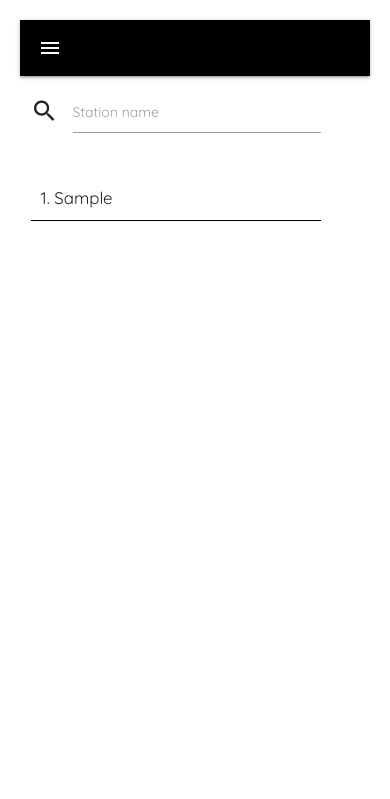
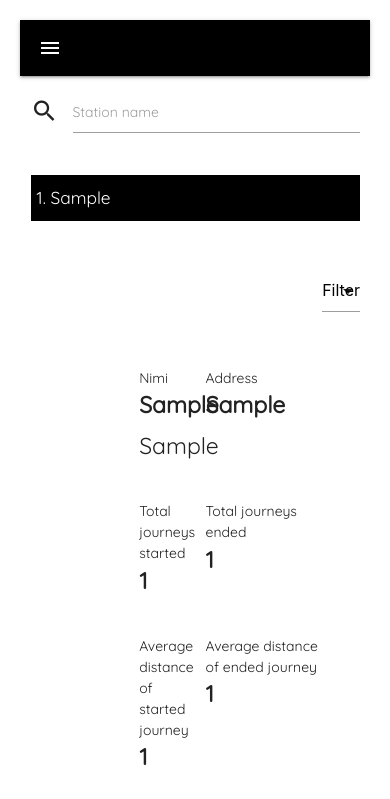
Before and after one commit to Abdu114/citybike, a PHP site: page /stations-single.php in a window 390 px wide. Shown: the top 799 px of the page. Before the commit the page ends 221 px from the top, so only its background shows below. Run offline with PHP 8.4, Linux system fonts and the light colour scheme; tables that the repository leaves empty or names only in its code hold one stand-in row (values such as "Sample post"); some libraries are stand-ins or nearby versions.

Commit message:
added google map, and total journeys calculations

```diff
--- a/stations-single.php
+++ b/stations-single.php
@@ -1,3 +1,40 @@
+<?php
+  include('db.php');
+
+  // GEt the first station name to use in the link if there is no station name in the link
+  $first_station_sql = "SELECT nimi FROM stations ORDER BY nimi ASC LIMIT 1";
+  $first_station_query = mysqli_query($db, $first_station_sql);
+  $first_station_fetch = mysqli_fetch_assoc($first_station_query);
+  $first_station_res_name = $first_station_fetch['nimi'];
+  // if the link is empty get the first station name in DB
+  $station_name = isset($_GET['station']) ? $_GET['station'] : $first_station_res_name;
+
+  // station in the link
+  $station_link_sql = "SELECT nimi, namn, x, y, osoite FROM stations WHERE nimi = '$station_name'";
+  $station_link_query = mysqli_query($db, $station_link_sql);
+
+  while($station_link_fetch = mysqli_fetch_assoc($station_link_query)){
+    $station_link_res_name = $station_link_fetch['nimi'];
+    $station_link_res_namn = $station_link_fetch['namn'];
+    $station_link_res_osoite = $station_link_fetch['osoite'];
+    $station_link_res_x = $station_link_fetch['x'];
+    $station_link_res_y = $station_link_fetch['y'];
+  }
+
+  // Total journeys started
+  $total_journeys_started_sql = "SELECT count(journeys.departure_station_id) as startedjourneys FROM journeys INNER JOIN stations ON journeys.departure_station_id = stations.id WHERE stations.nimi = '$station_link_res_name'";
+  $total_journeys_started_query = mysqli_query($db, $total_journeys_started_sql);
+  $total_journeys_started_fetch = mysqli_fetch_assoc($total_journeys_started_query);
+  $total_journeys_started_res = $total_journeys_started_fetch['startedjourneys'];
+
+  // Total journeys ended
+  $total_journeys_ended_sql = "SELECT count(journeys.return_station_id) as endedjourneys FROM journeys INNER JOIN stations ON journeys.return_station_id = stations.id WHERE stations.nimi = '$station_link_res_name'";
+  //echo $total_journeys_ended_sql;
+  $total_journeys_ended_query = mysqli_query($db, $total_journeys_ended_sql);
+  $total_journeys_ended_fetch = mysqli_fetch_assoc($total_journeys_ended_query);
+  $total_journeys_ended_res = $total_journeys_ended_fetch['endedjourneys'];
+
+?>
 <!DOCTYPE html>
 <html>
   <head>
@@ -65,26 +102,29 @@
         border-bottom: 1px solid #000;
         padding: 10px;
         font-size: 1.2rem;
-        /*margin-bottom: 3px;*/
         cursor: pointer;
       }
       .collection-items.active{
         background-color: #000;
         color: #fff;
         transform: scale(1.03);
-        transition: 0.5s;
+        transition: 0.3s;
         -ms-transform: scale(1.03);
         -webkit-transform: scale(1.03);
       }
       .collection-items:hover{
         transform: scale(1.03);
-        transition: 0.5s;
+        transition: 0.3s;
         -ms-transform: scale(1.03);
         -webkit-transform: scale(1.03);
-
+      }
+      a{
+        color: #000;
       }
       ::-webkit-scrollbar {
-        width: 10px;
+        width: 7px;
+        height: 7px;
+
       }
 
       ::-webkit-scrollbar-track {
@@ -93,18 +133,37 @@
       }
 
       ::-webkit-scrollbar-thumb {
-        background: 	hsl(0, 0%, 1%);
+        background: hsl(0, 0%, 1%);
         height: 150px;
-
       }
 
       ::-webkit-scrollbar-thumb:hover {
         background: 	hsl(0, 0%, 25%);
       }
+      #map {
+        height: 400px; /* The height is 400 pixels */
+        width: 100%; /* The width is the width of the web page */
+      }
+      #right-align{
+        float: right;
+      }
+      #left-col{
+        padding-left: 90px;
+      }
+      .label{
+        margin-bottom: -12px;
+      }
+      .bold-text{
+        font-weight: 600;
+      }
 			@media only screen and (max-width: 992px) {
 				nav{
 					width: 100%;
 			  }
+        .collections{
+        max-height: 300px;
+        overflow: overlay;
+      }
 			}
     </style>
   </head>
@@ -132,7 +191,7 @@
       <!-- List box -->
       <div class="col l3 s12 offset-l1" id="list-box">
         <div class="row">
-          <div class="col 12">
+          <div class="col s12">
             <div class="row">
               <div class="input-field col s12">
                 <i class="material-icons prefix">search</i>
@@ -142,55 +201,121 @@
             </div>
             <ul class="collections">
               <?php
-                include('db.php');
-                $sql = "SELECT nimi FROM stations ORDER BY nimi ASC";
+                $sql = "SELECT nimi, osoite FROM stations ORDER BY nimi ASC";
                 $res = mysqli_query($db, $sql);
                 $no = 1;
                 while($row = mysqli_fetch_assoc($res)){
-                  echo '
-                  <li class="collection-items">'.$no++. ". ", $row["nimi"].'</li>
-                  ';
+                  $station_nimi = $row["nimi"];
+                  // if the station name is same as the one in the link
+                  if($station_nimi == $station_link_res_name){
+                    echo '
+                    <a href="stations-single.php?station='.$station_nimi.'"><li class="collection-items active  ">
+                    '.$no++, ". ", $station_nimi.'</li></a>
+                    ';
+                  }
+                  // if the station name is same as the first station name in the DB
+                  else if($station_nimi == $first_station_res_name && !isset($_GET['station'])){
+                    echo '
+                    <a href="stations-single.php?station='.$station_nimi.'"><li class="collection-items active  ">
+                    '.$no++, ". ", $station_nimi.'</li></a>
+                    ';
+                  }
+                  else{
+                    echo '
+                    <a href="stations-single.php?station='.$station_nimi.'"><li class="collection-items">
+                    '.$no++, ". ", $station_nimi.'</li></a>
+                    ';
+                  }
                 }
               ?>
-              <!--<li class="collection-items">1. Pasilan asema</li>
-              <li class="collection-items">2. Kauppakorkeakoulu</li>
-              <li class="collection-items">3. Suomenlahdentie</li>
-              <li class="collection-items">4. Armas Launiksen katu</li>
-              <li class="collection-items">5. Leppävaaran urheilupuisto</li>
-              <li class="collection-items">6. Vanha kirkkopuisto</li>
-              <li class="collection-items">7. Eteläinen Hesperiankatu</li>
-              <li class="collection-items">8. Lauttasaaren ostoskeskus</li>
-              <li class="collection-items">9. Mäkkylän asema</li>
-              <li class="collection-items">10. Kapteeninpuistikko</li>
-              <li class="collection-items">11. Hämeenlinnanväylä</li>
-              <li class="collection-items">12. Kaisaniemenpuisto</li>-->
             </ul>
           </div>
         </div>
       </div>
       <!-- Data box -->
-      <div class="col l7 s12 offset-l1" id="data-box"></div>
+      <div class="col l7 s12 " id="data-box">
+        <div class="row">
+          <div class="input-field col s2" id="right-align">
+            <select>
+              <option value="" disabled selected>Filter monthly</option>
+              <option value="5">May</option>
+              <option value="6">June</option>
+              <option value="7">July</option>
+            </select>
+          </div>
+        </div>
+        <div class="row" id="name-row">
+          <div class="col s5 offset-s1" id ="left-col">
+            <p class="label">Nimi</p>
+            <h5 class="bold-text"><?php echo $station_link_res_name?></h5>
+            <h5><?php echo $station_link_res_namn?></h5>
+
+          </div>
+          <div class="col s5" id ="right-col">
+            <p class="label">Address</p>
+            <h5 class="bold-text"><?php echo $station_link_res_osoite?></h5>
+          </div>
+        </div>
+
+        <div class="row">
+          <div class="col s5 offset-s1" id ="left-col">
+            <p class="label">Total journeys started</p>
+            <h5 class="bold-text"><?php echo $total_journeys_started_res?></h5>
+          </div>
+          <div class="col s5" id ="right-col">
+            <p class="label">Total journeys ended</p>
+            <h5 class="bold-text"><?php echo $total_journeys_ended_res?></h5>
+          </div>
+        </div>
+
+        <div class="row">
+          <div class="col s5 offset-s1" id ="left-col">
+            <p class="label">Average distance of started journey</p>
+            <h5 class="bold-text"><?php echo $total_journeys_started_res?></h5>
+          </div>
+          <div class="col s5" id ="right-col">
+            <p class="label">Average distance of ended journey</p>
+            <h5 class="bold-text"><?php echo $total_journeys_ended_res?></h5>
+          </div>
+        </div>
+
+        <div class="row">
+          <div class="col s8 offset-l2">
+            <div id="map"></div>
+          </div>
+        </div>
+      </div>
     </div>
 
     <!-- js materializecss -->
     <script src="https://cdnjs.cloudflare.com/ajax/libs/materialize/1.0.0/js/materialize.min.js"></script>
-    <script>
-      // the code will not work probably for the first two clicks. It doesn't remove the first active <li> element. I couldn't solve it.
-      let list = document.getElementsByClassName('collection-items')
-      for (let i = 0; i < list.length; i++) {
-        list[i].addEventListener("click", function(e){
-          let selectedEl = document.querySelector(".active");
-          if(selectedEl){
-              selectedEl.classList.remove("active");
-          }
-          this.classList.add("active");
-          // Get station names
-          let getStationNames = e.target.textContent;
-          // get only string values, spaces and some symbols
-          const filterStationNames = getStationNames.replace(/[^A-Za-z' ' (),-]/g, '');
-          console.log(filterStationNames);
-          }, false);;
-      }
     </script>
+    <script
+      src="https://maps.googleapis.com/maps/api/js?key=AIzaSyDohh_3rmXgWfj1lv59ll3GT28kKdH7ctk&callback=initMap&v=weekly"
+      defer
+    >
+  </script>
+  <script>
+    function initMap() {
+      const uluru = { lat: <?php echo $station_link_res_y?>, lng: <?php echo $station_link_res_x?> };
+      const map = new google.maps.Map(document.getElementById("map"), {
+        zoom: 15 ,
+        center: uluru,
+      });
+      const marker = new google.maps.Marker({
+        position: uluru,
+        map: map,
+      });
+    }
+    window.initMap = initMap;
+
+
+    document.addEventListener('DOMContentLoaded', function() {
+    var elems = document.querySelectorAll('select');
+    var instances = M.FormSelect.init(elems, {});
+  });
+  </script>
   </body>
 </html>
+
+<!--AIzaSyDohh_3rmXgWfj1lv59ll3GT28kKdH7ctk-->
```
